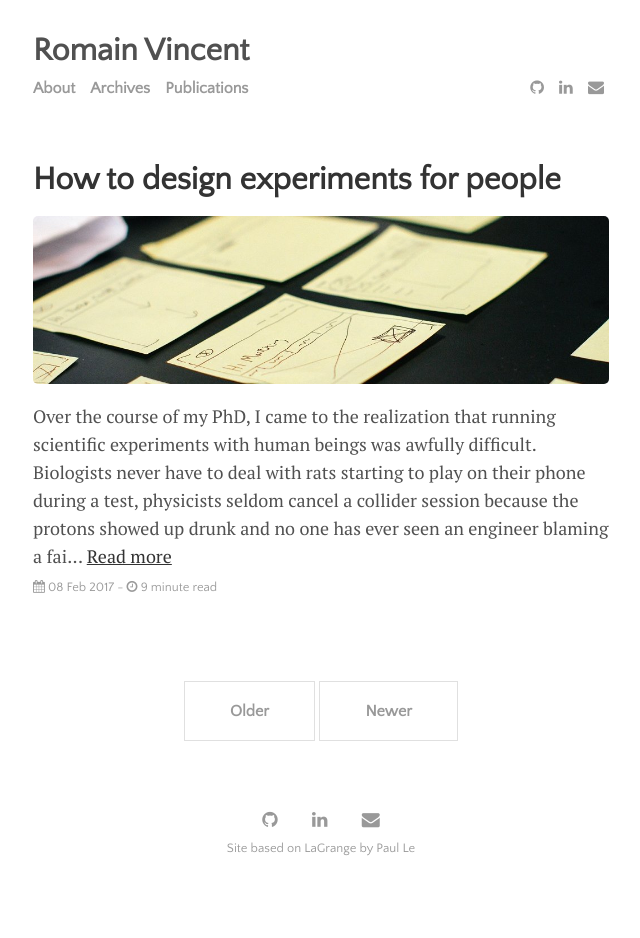
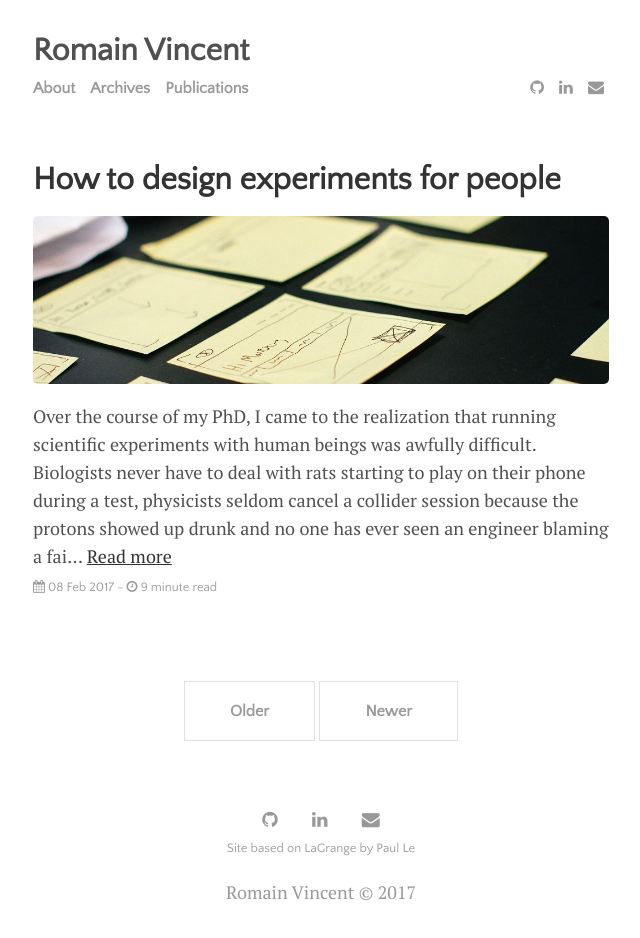
Before and after one commit to rmnvncnt/rmnvncnt.github.io, a Jekyll site: the page built from index.html, in a window 1280 px wide. Shown: the whole page, without its empty margins (319-959 px from the left). Built offline with Jekyll 4.4.1, drawn with Linux system fonts in a browser that asks for light colours; nearby versions of some CDN libraries; the list of posts is cut into pages by our own code; before the commit the page ends 900 px from its top, so only the background shows below that.

Commit message:
copyright footer

```diff
--- a/_includes/footer.html
+++ b/_includes/footer.html
@@ -3,4 +3,5 @@
   <a href="https://linkedin.com/in/romain20100"><i class="fa fa-linkedin" aria-hidden="true" target="_blank"></i></a>
   <a href="mailto:rmnvncnt@gmail.com"><i class="fa fa-envelope" aria-hidden="true" target="_blank"></i></a>
   <div class="post-date"><a href="https://github.com/LeNPaul/Lagrange">Site based on LaGrange by Paul Le</a></div>
+  <div class="license">Romain Vincent © 2017</div>
 </footer>
```
